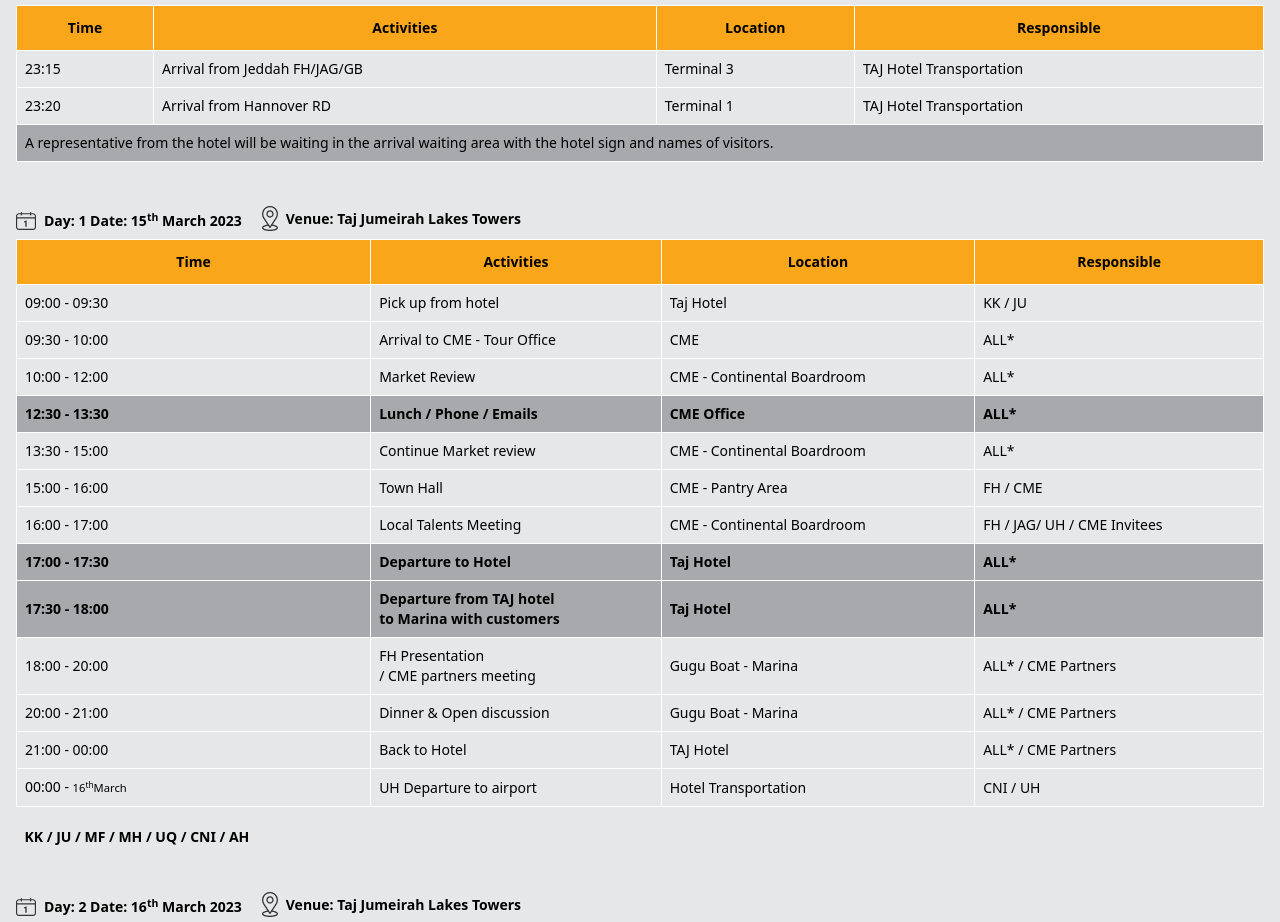
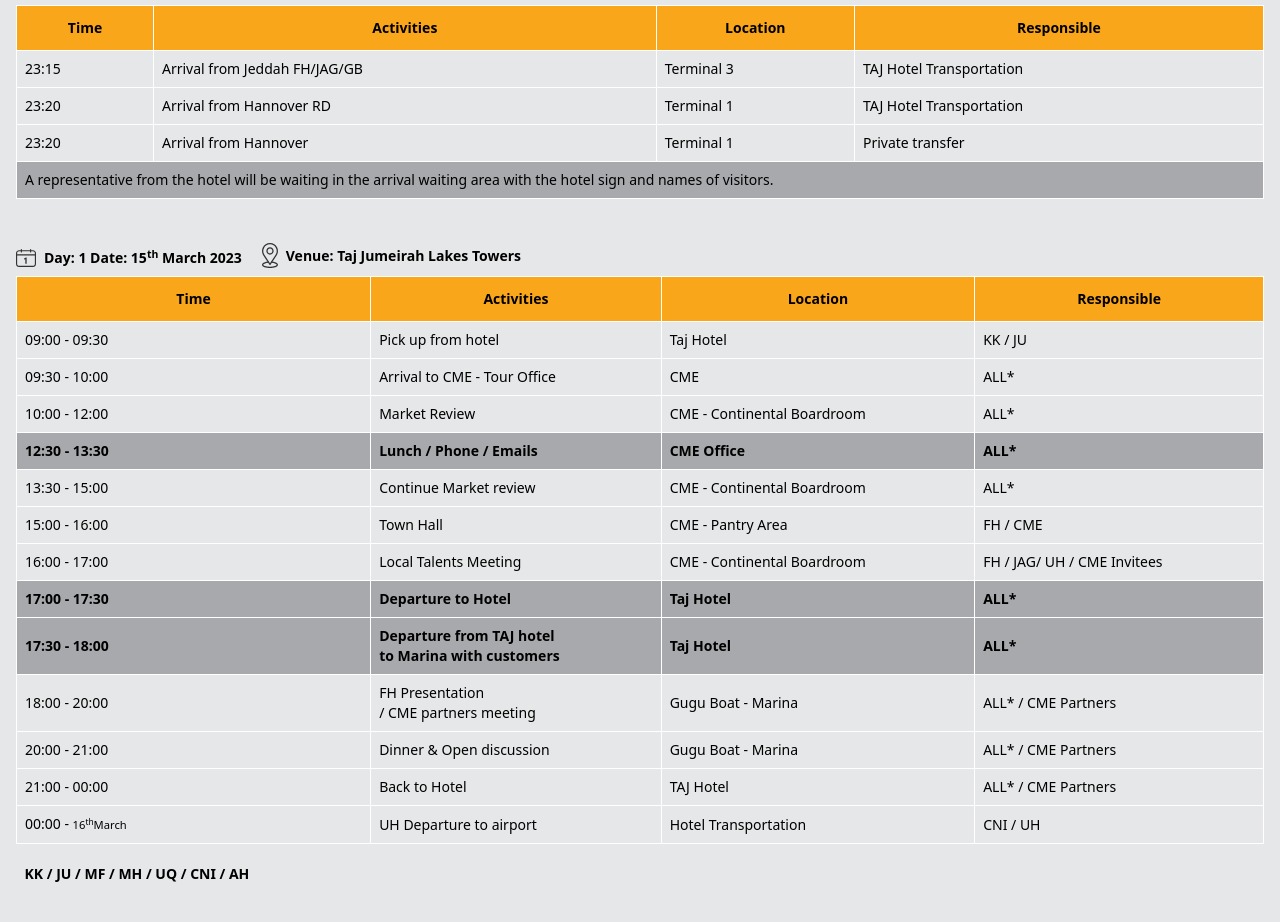
Before and after one commit to iconad/continental-agenda, a website built with Vite: page index.html in a window 1280 px wide. Shown: the part 2167-3089 px from the top of the page. Built offline with nearby package versions, Linux system fonts and the light colour scheme.

Commit message:
responsive done 1

```diff
--- a/index.html
+++ b/index.html
@@ -210,6 +210,12 @@
                 <td class="p-2 border border-white"> Arrival from Hannover  RD </td>
                 <td class="p-2 border border-white"> Terminal 1 </td>
                 <td class="p-2 border border-white"> TAJ Hotel Transportation </td>
+              </tr>
+              <tr>
+                <td class="p-2 border border-white"> 23:20 </td>
+                <td class="p-2 border border-white"> Arrival from Hannover </td>
+                <td class="p-2 border border-white"> Terminal 1 </td>
+                <td class="p-2 border border-white"> Private transfer </td>
               </tr>
               <tr>
                 <td class="bg-[#A7A9AC] border border-white p-2" colspan="4">A representative from the hotel will be waiting in the arrival waiting area with the hotel sign and names of visitors.</td>
```
